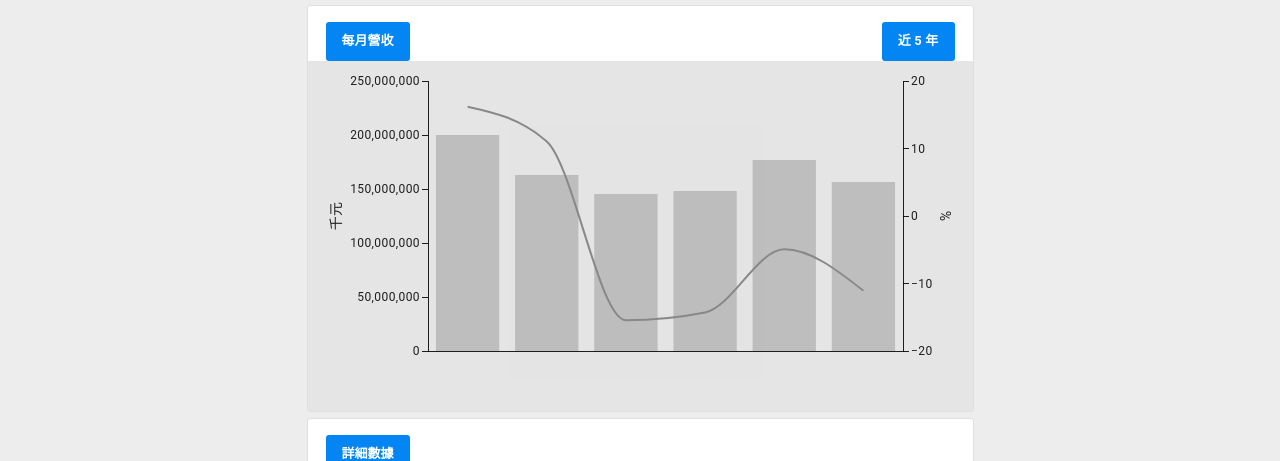
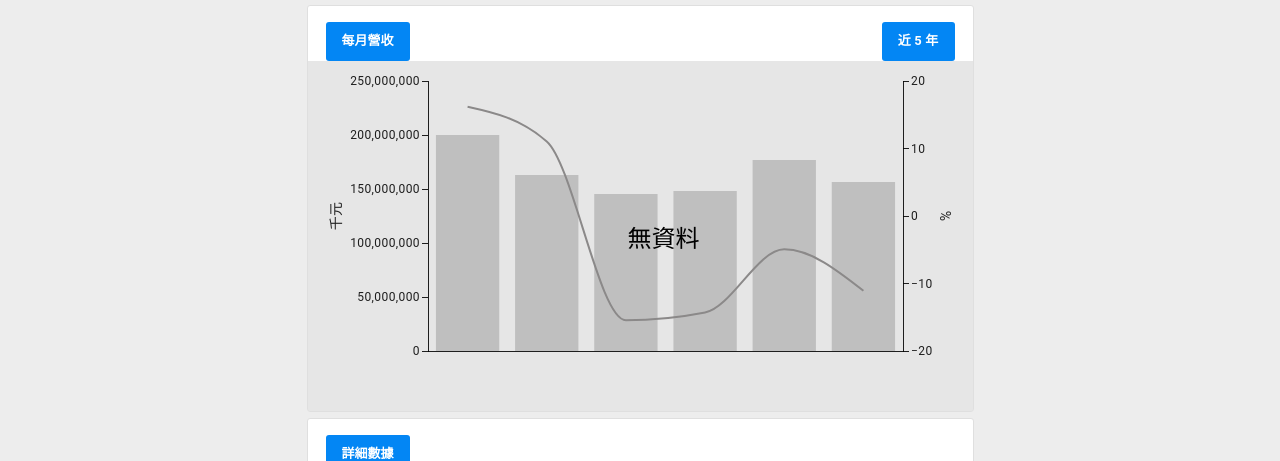
Before and after one commit to jafwe/stark-tech-frontend-test, a Next.js app: page / in a window 1280 px wide. Shown: the part 129-590 px from the top of the page. Built offline with nearby package versions, Linux system fonts and the light colour scheme.

Commit message:
feat: show data depends on year interval

```diff
--- a/src/components/CombinedChart.tsx
+++ b/src/components/CombinedChart.tsx
@@ -115,16 +115,15 @@ function EmptyHint() {
     <Box
       sx={{
         position: "absolute",
-        zIndex: 1,
+        zIndex: 2,
         top: 0,
         left: 0,
         width: "100%",
-        height: "100%",
-        backgroundColor: "black",
-        opacity: 0.1,
-        display: "flex",
-        alignItems: "center",
-        justifyContent: "center",
+        height: 350,
+        backgroundColor: "#00000019",
+        paddingTop: 20,
+        paddingLeft: 40,
+        color: "black",
         fontSize: 24,
       }}
     >
--- a/src/components/DataTable.tsx
+++ b/src/components/DataTable.tsx
@@ -82,7 +82,7 @@ export function BasicTable({
         behavior: "auto",
       });
     }
-  }, []);
+  }, [monthRevenue]);
 
   return (
     <TableContainer ref={tableRef} component={Paper}>
@@ -104,7 +104,9 @@ export function BasicTable({
                 key={month.date}
                 align={"right"}
               >
-                {isEmpty ? "-" : month.revenue / 1000}
+                {isEmpty
+                  ? "-"
+                  : new Intl.NumberFormat().format(month.revenue / 1000)}
               </TableCell>
             ))}
           </TableRow>
@@ -116,7 +118,11 @@ export function BasicTable({
                 key={index}
                 align={"right"}
               >
-                {isEmpty ? "-" : Math.round(percent * 10000) / 100}
+                {isEmpty
+                  ? "-"
+                  : new Intl.NumberFormat().format(
+                      Math.round(percent * 100) / 100
+                    )}
               </TableCell>
             ))}
           </TableRow>
--- a/src/pages/index.tsx
+++ b/src/pages/index.tsx
@@ -156,8 +156,16 @@ export default function Home() {
 
   const stockData = useMemo(() => {
     const list = revenueList.length > 0 ? revenueList : EMPTY_REVENUE;
+    const mostEarlyYear = new Date().getFullYear() - yearInterval;
+    const thisMonth = new Date().getMonth();
+
     const { monthRevenue, percentage } = list.reduce(
       (acc, cur, _, arr) => {
+        if (
+          cur.revenue_year < mostEarlyYear ||
+          (cur.revenue_year === mostEarlyYear && cur.revenue_month < thisMonth)
+        )
+          return acc;
         const lastYearRevenue = arr.find(
           (month) =>
             cur.revenue_year - 1 === month.revenue_year &&
@@ -166,18 +174,24 @@ export default function Home() {
         if (lastYearRevenue) {
           acc.monthRevenue.push(cur);
           acc.percentage.push(
-            (cur.revenue / lastYearRevenue.revenue - 1) * 100
+            Math.round((cur.revenue / lastYearRevenue.revenue - 1) * 10000) /
+              100
           );
         }
         return acc;
       },
       { monthRevenue: [] as Revenue[], percentage: [] as number[] }
     );
-    const timestamps = monthRevenue.map((month) =>
-      month.date.split("-").slice(0, 2).join("")
+    const timestamps = monthRevenue.map(
+      (revenue) =>
+        `${revenue.revenue_year}${
+          revenue.revenue_month > 10
+            ? revenue.revenue_month
+            : `0${revenue.revenue_month}`
+        }`
     );
     return { monthRevenue, percentage, timestamps };
-  }, [revenueList]);
+  }, [revenueList, yearInterval]);
 
   const stockOptions = useMemo(() => {
     const options = stockInfo.map(
@@ -191,18 +205,20 @@ export default function Home() {
     ).map((optionStr) => JSON.parse(optionStr));
   }, []);
 
+  // Load revenue data from FinMind
   useEffect(() => {
     if (!stock) return;
 
     const getRevenue = async () => {
       try {
         setIsLoading(true);
+        const id = stock.id;
+        const startDate = `${
+          new Date().getFullYear() - 6
+        }-${new Date().getMonth()}-01`;
+
         const res = await fetch(
-          `https://api.finmindtrade.com/api/v4/data?dataset=TaiwanStockMonthRevenue&data_id=${
-            stock.id
-          }&start_date=${
-            new Date().getFullYear() - 6
-          }-${new Date().getMonth()}-01`
+          `https://api.finmindtrade.com/api/v4/data?dataset=TaiwanStockMonthRevenue&data_id=${id}&start_date=${startDate}`
         );
         const data = await res.json();
         setRevenueList(data.data);
```
